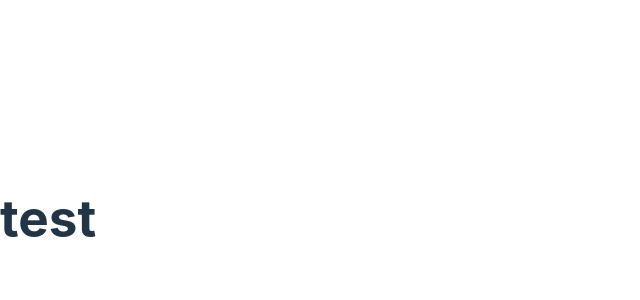
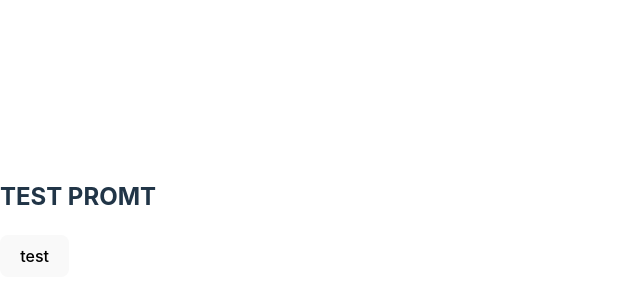
Before and after one commit to ATlexEide/furrventions, a React (Vite) app: page / in a window 1280 px wide. Shown: the part 182-482 px from the top of the page, without its empty margins (0-640 px from the left). Built offline with nearby package versions, Linux system fonts and the light colour scheme.

Commit message:
Update app

```diff
--- a/src/App.jsx
+++ b/src/App.jsx
@@ -1,3 +1,8 @@
+import { useState } from "react";
+import AskForAccont from "./Components/AskForAccount";
+
 export default function App() {
+  const [isLoggedIn, setIsLoggedIn] = useState(false);
+  if (!isLoggedIn) return <AskForAccont />;
   return <h1>test</h1>;
 }
```
